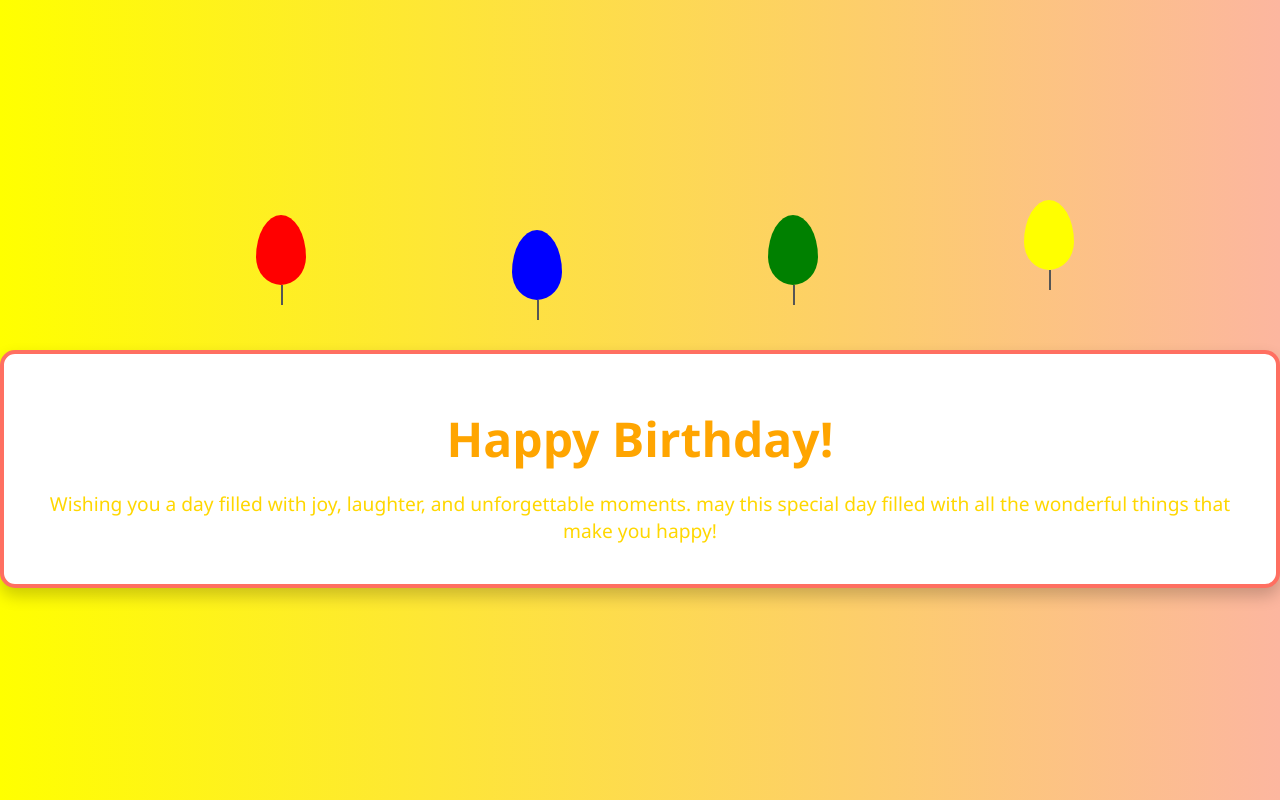
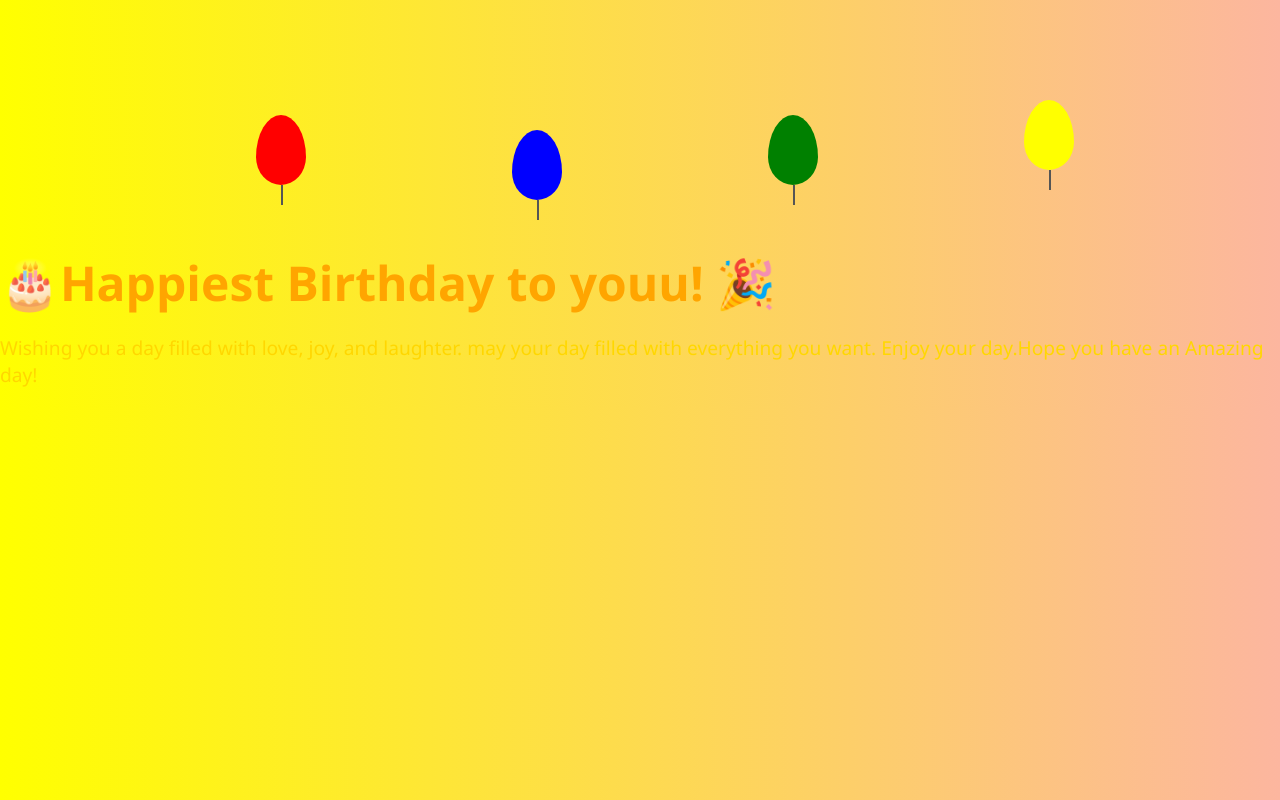
Before and after one commit to Supriya004-web/bday, a plain HTML site: page index.html in a window 1280 px wide. Drawn offline with Linux system fonts and the light colour scheme.

Commit message:
Add files via upload

```diff
--- a/index.html
+++ b/index.html
@@ -3,23 +3,28 @@
 <head>
   <meta charset="UTF-8" />
   <meta name="viewport" content="width=device-width, initial-scale=1.0"/>
-  <title>Happy Birthday!</title>
+  <title>Happiest Birthday!</title>
   <link rel="stylesheet" href="style.css" />
 </head>
-
 <body>
-  <div class="birthday-container">
+  <div class="card">
     <div class="balloons">
       <div class="balloon red"></div>
       <div class="balloon blue"></div>
       <div class="balloon green"></div>
       <div class="balloon yellow"></div>
     </div>
-    <div class="wish-box">
-      <h1>Happy Birthday!</h1>
-      <p>Wishing you a day filled with joy, laughter, and unforgettable moments.
-        may this special day filled with all the wonderful things that make you happy!
-      </p>
+    <h1>🎂Happiest Birthday to youu! 🎉</h1>
+    <p>Wishing you a day filled with love, joy, and laughter.
+      may your day filled with everything you want.
+      Enjoy your day.Hope you have an Amazing day!
+    </p>
+    <div class="cake">
+      <div class="candle"></div>
+      <div class="layer layer1"></div>
+      <div class="layer layer2"></div>
+      <div class="layer layer3"></div>
+
     </div>
   </div>
 </body>
```
